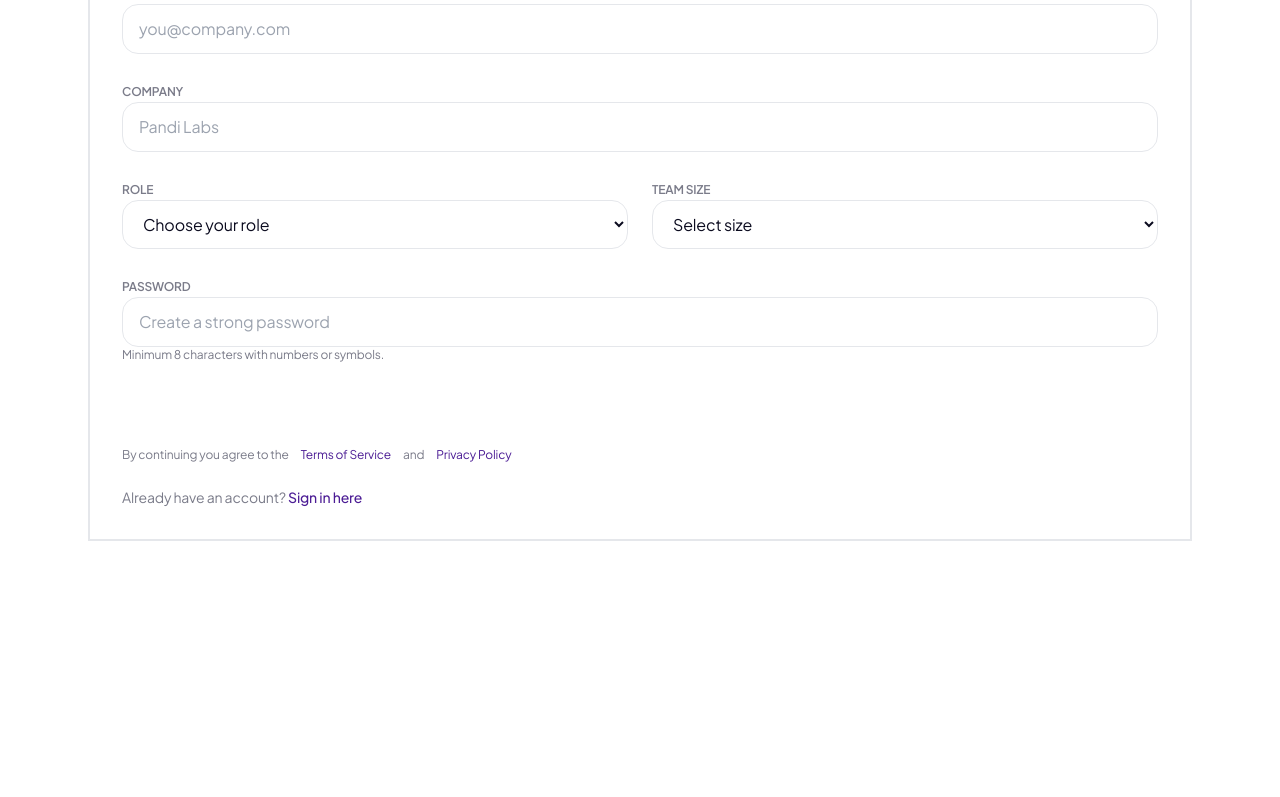
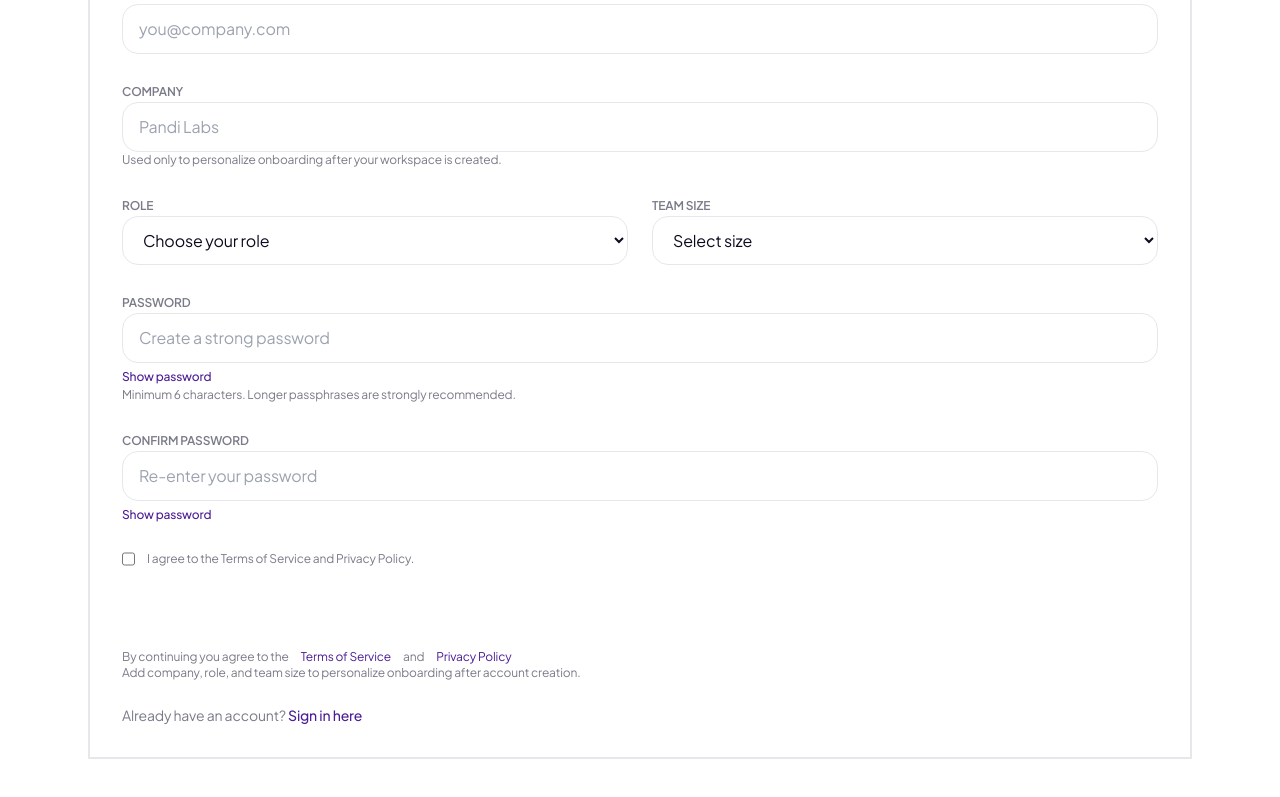
Before and after one commit to KachiAlex/pandicrm, a Next.js app in the folder apps/web/: page /signup in a window 1280 px wide. Shown: the part 587-1384 px from the top of the page. Before the commit the page ends 1176 px from the top, so only its background shows below. Built offline with nearby package versions, Linux system fonts and the light colour scheme; no server answers.

Commit message:
feat: optimize auth flows and post-login routing

```diff
--- a/apps/web/src/app/(auth)/signup/page.tsx
+++ b/apps/web/src/app/(auth)/signup/page.tsx
@@ -1,4 +1,11 @@
+"use client";
+
+import { useEffect, useState } from "react";
 import Link from "next/link";
+import { useRouter } from "next/navigation";
+import { useAuth } from "../../../hooks/useAuth";
+
+const APP_HOME_PATH = "/crm";
 
 const plans = [
   {
@@ -24,6 +31,101 @@ const plans = [
 ];
 
 export default function SignUpPage() {
+  const [firstName, setFirstName] = useState("");
+  const [lastName, setLastName] = useState("");
+  const [email, setEmail] = useState("");
+  const [company, setCompany] = useState("");
+  const [role, setRole] = useState("");
+  const [teamSize, setTeamSize] = useState("");
+  const [password, setPassword] = useState("");
+  const [confirmPassword, setConfirmPassword] = useState("");
+  const [showPassword, setShowPassword] = useState(false);
+  const [showConfirmPassword, setShowConfirmPassword] = useState(false);
+  const [acceptTerms, setAcceptTerms] = useState(false);
+  const [isLoading, setIsLoading] = useState(false);
+  const [error, setError] = useState("");
+  const [redirectPath, setRedirectPath] = useState(APP_HOME_PATH);
+
+  const router = useRouter();
+  const { isAuthenticated, isLoading: isAuthLoading, register } = useAuth();
+  const signinHref = redirectPath === APP_HOME_PATH
+    ? "/signin"
+    : `/signin?next=${encodeURIComponent(redirectPath)}`;
+
+  useEffect(() => {
+    const params = new URLSearchParams(window.location.search);
+    const nextParam = params.get("next");
+
+    if (nextParam && nextParam.startsWith("/") && !nextParam.startsWith("//")) {
+      setRedirectPath(nextParam);
+    }
+  }, []);
+
+  useEffect(() => {
+    if (!isAuthLoading && isAuthenticated) {
+      router.replace(redirectPath);
+    }
+  }, [isAuthLoading, isAuthenticated, redirectPath, router]);
+
+  const handleSubmit = async (event: React.FormEvent<HTMLFormElement>) => {
+    event.preventDefault();
+
+    const normalizedEmail = email.trim().toLowerCase();
+    const fullName = `${firstName.trim()} ${lastName.trim()}`.trim();
+
+    if (!firstName.trim() || !lastName.trim()) {
+      setError("First name and last name are required");
+      return;
+    }
+
+    if (!normalizedEmail) {
+      setError("A valid work email is required");
+      return;
+    }
+
+    if (password.length < 6) {
+      setError("Password must be at least 6 characters long");
+      return;
+    }
+
+    if (password !== confirmPassword) {
+      setError("Passwords do not match");
+      return;
+    }
+
+    if (!acceptTerms) {
+      setError("You need to accept the terms to continue");
+      return;
+    }
+
+    setIsLoading(true);
+    setError("");
+
+    try {
+      await register({
+        email: { value: normalizedEmail },
+        name: fullName,
+        password,
+        role: "user",
+      });
+      router.replace(redirectPath);
+    } catch (err) {
+      setError(err instanceof Error ? err.message : "Failed to create your account");
+    } finally {
+      setIsLoading(false);
+    }
+  };
+
+  const isSubmitDisabled =
+    isLoading ||
+    isAuthLoading ||
+    !firstName.trim() ||
+    !lastName.trim() ||
+    !email.trim() ||
+    !password ||
+    !confirmPassword ||
+    !acceptTerms;
+
   return (
     <div className="relative flex min-h-[100svh] flex-col bg-surface text-base-900">
       <div className="pointer-events-none absolute inset-x-0 top-0 h-[30rem] bg-[radial-gradient(circle_at_25%_20%,_rgba(0,212,255,0.25),transparent_60%)]" />
@@ -68,7 +170,12 @@ export default function SignUpPage() {
             </div>
           </div>
           <div className="rounded-[28px] border border-border/60 bg-white/90 p-8 shadow-[0_28px_80px_-40px_rgba(9,11,42,0.6)]">
-            <form className="space-y-6">
+            {error && (
+              <div aria-live="polite" className="mb-4 rounded-lg bg-red-50 p-3 text-sm text-red-600">
+                {error}
+              </div>
+            )}
+            <form className="space-y-6" onSubmit={handleSubmit}>
               <div className="grid gap-6 sm:grid-cols-2">
                 <div className="space-y-2">
                   <label
@@ -83,6 +190,11 @@ export default function SignUpPage() {
                     type="text"
                     autoComplete="given-name"
                     required
+                    value={firstName}
+                    onChange={(event) => {
+                      setFirstName(event.target.value);
+                      if (error) setError("");
+                    }}
                     className="w-full rounded-2xl border border-border/70 bg-white px-4 py-3 text-base outline-none transition focus:border-primary focus:ring-4 focus:ring-primary/20"
                     placeholder="Jordan"
                   />
@@ -100,6 +212,11 @@ export default function SignUpPage() {
                     type="text"
                     autoComplete="family-name"
                     required
+                    value={lastName}
+                    onChange={(event) => {
+                      setLastName(event.target.value);
+                      if (error) setError("");
+                    }}
                     className="w-full rounded-2xl border border-border/70 bg-white px-4 py-3 text-base outline-none transition focus:border-primary focus:ring-4 focus:ring-primary/20"
                     placeholder="Hayes"
                   />
@@ -118,6 +235,12 @@ export default function SignUpPage() {
                   type="email"
                   autoComplete="email"
                   required
+                  inputMode="email"
+                  value={email}
+                  onChange={(event) => {
+                    setEmail(event.target.value);
+                    if (error) setError("");
+                  }}
                   className="w-full rounded-2xl border border-border/70 bg-white px-4 py-3 text-base outline-none transition focus:border-primary focus:ring-4 focus:ring-primary/20"
                   placeholder="you@company.com"
                 />
@@ -134,9 +257,12 @@ export default function SignUpPage() {
                   name="company"
                   type="text"
                   autoComplete="organization"
+                  value={company}
+                  onChange={(event) => setCompany(event.target.value)}
                   className="w-full rounded-2xl border border-border/70 bg-white px-4 py-3 text-base outline-none transition focus:border-primary focus:ring-4 focus:ring-primary/20"
                   placeholder="Pandi Labs"
                 />
+                <p className="text-xs text-muted">Used only to personalize onboarding after your workspace is created.</p>
               </div>
               <div className="grid gap-6 sm:grid-cols-2">
                 <div className="space-y-2">
@@ -150,7 +276,8 @@ export default function SignUpPage() {
                     id="role"
                     name="role"
                     className="w-full appearance-none rounded-2xl border border-border/70 bg-white px-4 py-3 text-base outline-none transition focus:border-primary focus:ring-4 focus:ring-primary/20"
-                    defaultValue=""
+                    value={role}
+                    onChange={(event) => setRole(event.target.value)}
                   >
                     <option value="" disabled>
                       Choose your role
@@ -173,7 +300,8 @@ export default function SignUpPage() {
                     id="teamSize"
                     name="teamSize"
                     className="w-full appearance-none rounded-2xl border border-border/70 bg-white px-4 py-3 text-base outline-none transition focus:border-primary focus:ring-4 focus:ring-primary/20"
-                    defaultValue=""
+                    value={teamSize}
+                    onChange={(event) => setTeamSize(event.target.value)}
                   >
                     <option value="" disabled>
                       Select size
@@ -196,22 +324,73 @@ export default function SignUpPage() {
                 <input
                   id="password"
                   name="password"
-                  type="password"
+                  type={showPassword ? "text" : "password"}
                   autoComplete="new-password"
                   required
+                  value={password}
+                  onChange={(event) => {
+                    setPassword(event.target.value);
+                    if (error) setError("");
+                  }}
                   className="w-full rounded-2xl border border-border/70 bg-white px-4 py-3 text-base outline-none transition focus:border-primary focus:ring-4 focus:ring-primary/20"
                   placeholder="Create a strong password"
                 />
+                <button
+                  type="button"
+                  onClick={() => setShowPassword((prev) => !prev)}
+                  className="text-xs font-medium text-primary transition hover:text-secondary"
+                >
+                  {showPassword ? "Hide password" : "Show password"}
+                </button>
                 <p className="text-xs text-muted">
-                  Minimum 8 characters with numbers or symbols.
+                  Minimum 6 characters. Longer passphrases are strongly recommended.
                 </p>
               </div>
+              <div className="space-y-2">
+                <label
+                  htmlFor="confirmPassword"
+                  className="text-xs font-semibold uppercase tracking-[0.24em] text-muted"
+                >
+                  Confirm password
+                </label>
+                <input
+                  id="confirmPassword"
+                  name="confirmPassword"
+                  type={showConfirmPassword ? "text" : "password"}
+                  autoComplete="new-password"
+                  required
+                  value={confirmPassword}
+                  onChange={(event) => {
+                    setConfirmPassword(event.target.value);
+                    if (error) setError("");
+                  }}
+                  className="w-full rounded-2xl border border-border/70 bg-white px-4 py-3 text-base outline-none transition focus:border-primary focus:ring-4 focus:ring-primary/20"
+                  placeholder="Re-enter your password"
+                />
+                <button
+                  type="button"
+                  onClick={() => setShowConfirmPassword((prev) => !prev)}
+                  className="text-xs font-medium text-primary transition hover:text-secondary"
+                >
+                  {showConfirmPassword ? "Hide password" : "Show password"}
+                </button>
+              </div>
               <div className="space-y-4 pt-2">
+                <label className="inline-flex items-start gap-3 text-xs text-muted">
+                  <input
+                    type="checkbox"
+                    checked={acceptTerms}
+                    onChange={(event) => setAcceptTerms(event.target.checked)}
+                    className="mt-0.5 size-4 rounded border border-border/70 bg-white text-primary focus:ring-primary/30"
+                  />
+                  <span>I agree to the Terms of Service and Privacy Policy.</span>
+                </label>
                 <button
                   type="submit"
+                  disabled={isSubmitDisabled}
                   className="group inline-flex w-full items-center justify-center gap-3 rounded-full bg-gradient-to-r from-primary via-secondary to-tertiary px-6 py-3 text-sm font-semibold uppercase tracking-[0.28em] text-white shadow-[0_32px_80px_-35px_rgba(91,75,255,0.65)] transition hover:shadow-[0_36px_90px_-30px_rgba(91,75,255,0.6)]"
                 >
-                  Launch trial
+                  {isLoading ? "Creating workspace..." : "Launch trial"}
                 </button>
                 <div className="flex flex-wrap items-center gap-3 text-xs text-muted">
                   <span>By continuing you agree to the</span>
@@ -231,10 +410,15 @@ export default function SignUpPage() {
                 </div>
               </div>
             </form>
+            <p className="mt-4 text-xs text-muted">
+              {company || role || teamSize
+                ? "Your onboarding details are captured for a tailored workspace setup after account creation."
+                : "Add company, role, and team size to personalize onboarding after account creation."}
+            </p>
             <p className="mt-6 text-sm text-muted">
               Already have an account?{" "}
               <Link
-                href="/signin"
+                href={signinHref}
                 className="font-medium text-primary transition hover:text-secondary"
               >
                 Sign in here
--- a/apps/web/src/hooks/useAuth.ts
+++ b/apps/web/src/hooks/useAuth.ts
@@ -15,6 +15,18 @@ interface AuthContextType {
 
 const AuthContext = createContext<AuthContextType | undefined>(undefined);
 
+function requireData<T>(response: { data?: T; error?: string }, fallbackMessage: string): T {
+  if (response.error) {
+    throw new Error(response.error);
+  }
+
+  if (!response.data) {
+    throw new Error(fallbackMessage);
+  }
+
+  return response.data;
+}
+
 export function AuthProvider(props: { children: ReactNode }): ReactElement {
   const [user, setUser] = useState<User | null>(null);
   const [isLoading, setIsLoading] = useState(true);
@@ -29,7 +41,8 @@ export function AuthProvider(props: { children: ReactNode }): ReactElement {
     try {
       setIsLoading(true);
       const response = await api.getCurrentUser();
-      setUser(response.user || null);
+      const data = requireData(response, "Failed to load user session");
+      setUser(data.user || null);
     } catch {
       setUser(null);
     } finally {
@@ -39,17 +52,28 @@ export function AuthProvider(props: { children: ReactNode }): ReactElement {
 
   async function login(input: LoginInput) {
     const response = await api.login(input);
-    if (response.user) setUser(response.user);
+    const data = requireData(response, "Failed to sign in");
+    setUser(data.user);
   }
 
   async function register(input: CreateUserInput) {
     const response = await api.register(input);
-    if (response.user) setUser(response.user);
+    requireData(response, "Failed to create account");
+
+    const loginResponse = await api.login({
+      email: input.email.value,
+      password: input.password,
+    });
+    const loginData = requireData(loginResponse, "Account created, but sign in failed");
+    setUser(loginData.user);
   }
 
   async function logout() {
     try {
-      await api.logout();
+      const response = await api.logout();
+      if (response.error) {
+        throw new Error(response.error);
+      }
     } finally {
       setUser(null);
     }
--- a/apps/web/src/lib/api.ts
+++ b/apps/web/src/lib/api.ts
@@ -446,6 +446,7 @@ class ApiClient {
           "Content-Type": "application/json",
           ...options.headers,
         },
+        credentials: "include",
         ...options,
       });
 
```
Also changed, not shown: apps/web/src/app/(auth)/signin/page.tsx (+63 -18 lines), apps/web/src/app/(dashboard)/layout.tsx (+5 -5 lines).
